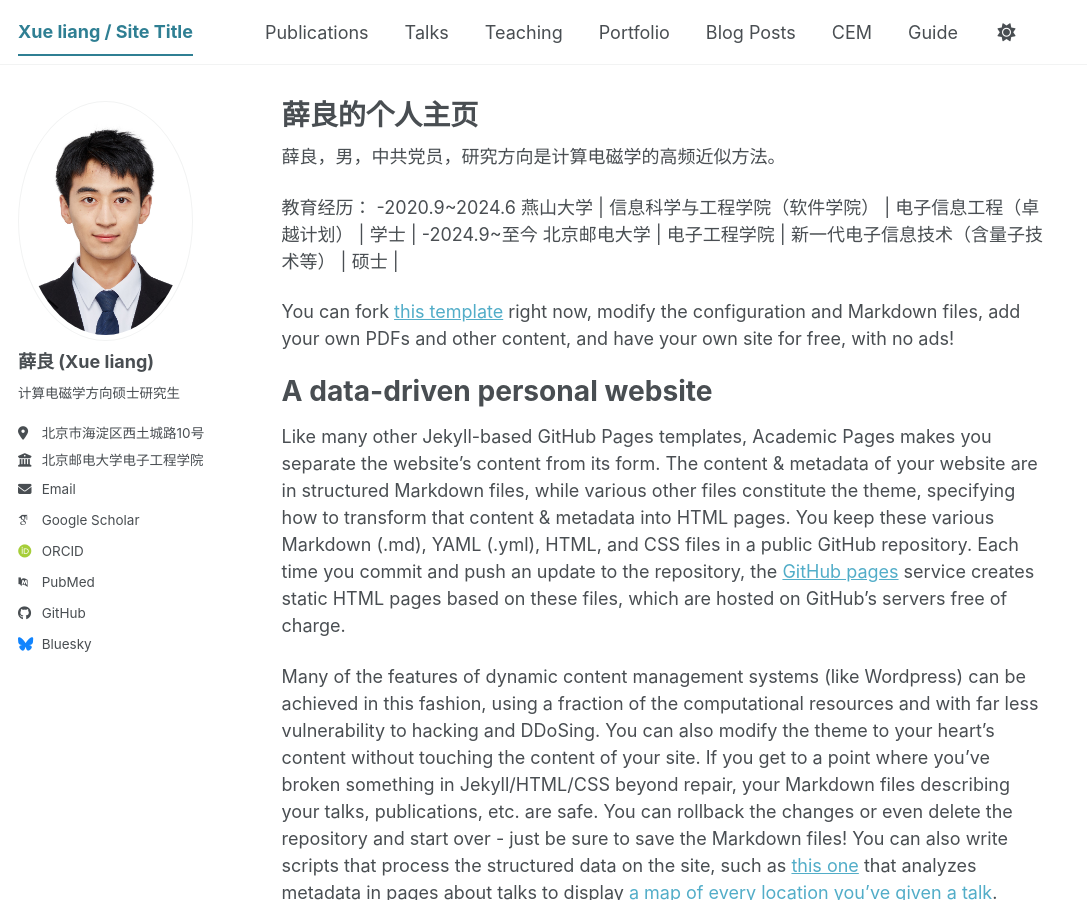
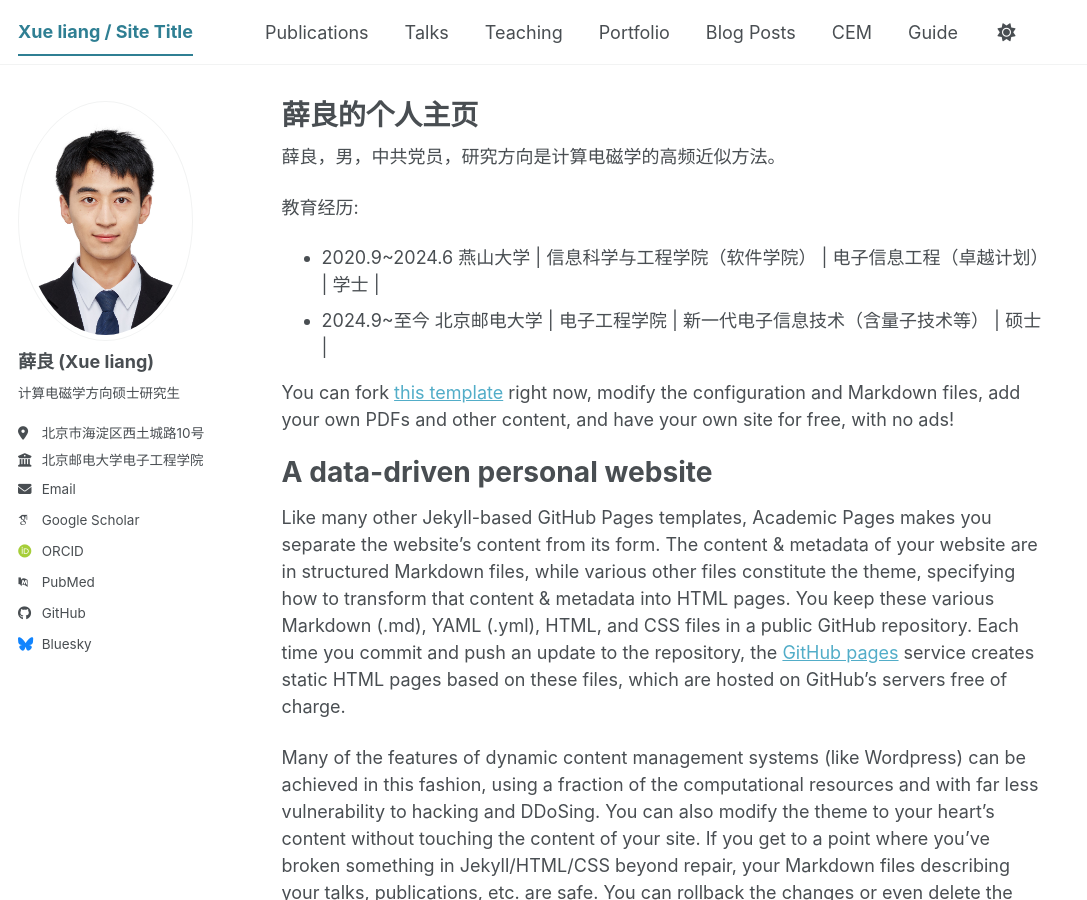
Before and after one commit to TsingHuaGo/xueliang.github.io, a Jekyll site: the page built from _pages/about.md, in a window 1280 px wide and 900 px high. Shown: the whole window, without its empty margins (0-1087 px from the left). Built offline with Jekyll 4.4.1, drawn with Linux system fonts in a browser that asks for light colours; some web fonts are replaced; a script bundle is joined from its source files by our own code; library files that are not in the unit come from our copies; part of the change alters nothing that is shown.

```diff
--- a/_pages/about.md
+++ b/_pages/about.md
@@ -9,10 +9,10 @@ redirect_from:
 
 薛良，男，中共党员，研究方向是计算电磁学的高频近似方法。
 
-教育经历：
--2020.9~2024.6
+教育经历:
+- 2020.9~2024.6
 燕山大学 | 信息科学与工程学院（软件学院） | 电子信息工程（卓越计划） | 学士 |
--2024.9~至今
+- 2024.9~至今
 北京邮电大学 | 电子工程学院 | 新一代电子信息技术（含量子技术等） | 硕士 |
 
  You can fork [this template](https://github.com/academicpages/academicpages.github.io) right now, modify the configuration and Markdown files, add your own PDFs and other content, and have your own site for free, with no ads!
```
